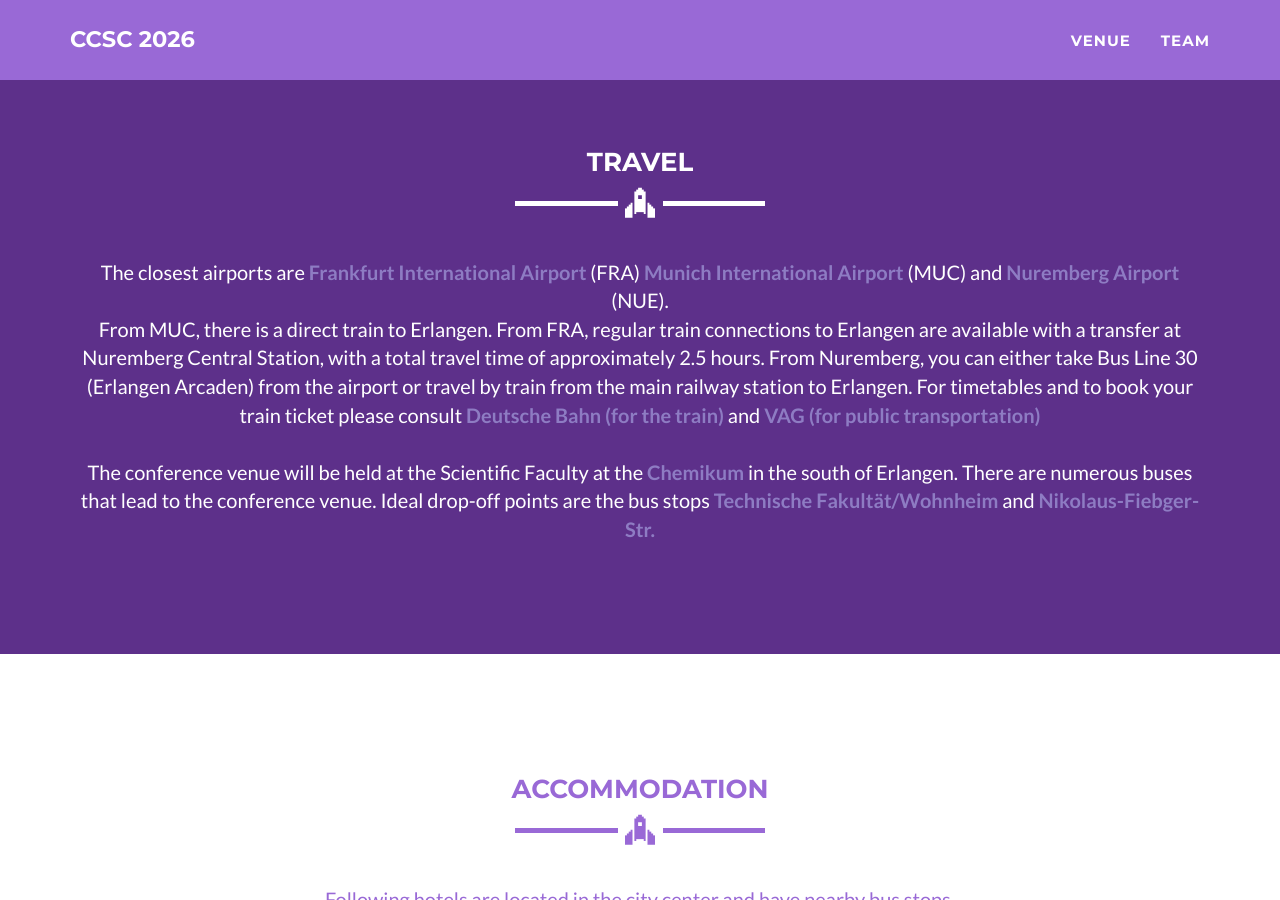
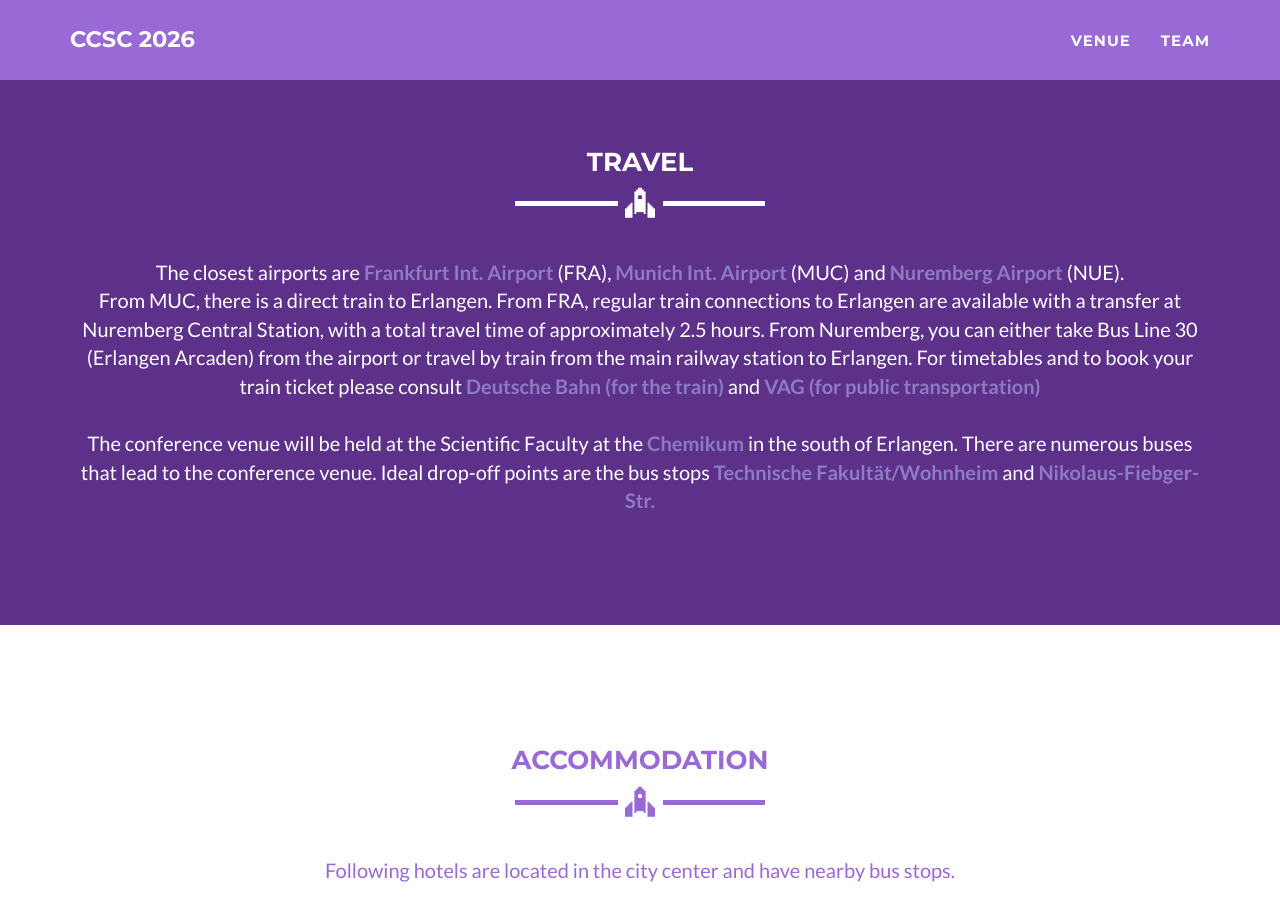
Before and after one commit to ccsc2026/ccsc2026.github.io, a Jekyll site: the page built from venue.html, in a window 1280 px wide and 900 px high, scrolled down 1163 px. Built offline with Jekyll 4.4.1, drawn with Linux system fonts in a browser that asks for light colours.

Commit message:
Update venue.html
sentence

```diff
--- a/venue.html
+++ b/venue.html
@@ -32,7 +32,7 @@ layout: page
         <hr class="star-light">
         <br>
          <p>
-        The closest airports are <a href="https://www.frankfurt-airport.com/en.html" target="_blank" style="color:#8e7cc3;"><b>Frankfurt International Airport</b></a> (FRA)  <a href="https://www.munich-airport.com/" target="_blank" style="color:#8e7cc3;"><b>Munich International Airport</b></a> (MUC) and <a href="https://www.airport-nuernberg.de/en" target="_blank" style="color:#8e7cc3;"><b>Nuremberg Airport</b></a> (NUE).
+        The closest airports are <a href="https://www.frankfurt-airport.com/en.html" target="_blank" style="color:#8e7cc3;"><b>Frankfurt Int. Airport</b></a> (FRA),  <a href="https://www.munich-airport.com/" target="_blank" style="color:#8e7cc3;"><b>Munich Int. Airport</b></a> (MUC) and <a href="https://www.airport-nuernberg.de/en" target="_blank" style="color:#8e7cc3;"><b>Nuremberg Airport</b></a> (NUE).
 	<br>
 	From MUC, there is a direct train to Erlangen. From FRA, regular train connections to Erlangen are available with a transfer at Nuremberg Central Station, with a total travel time of approximately 2.5 hours.
 	From Nuremberg, you can either take Bus Line 30 (Erlangen Arcaden) from the airport or travel by train from the main railway station to Erlangen.
```
